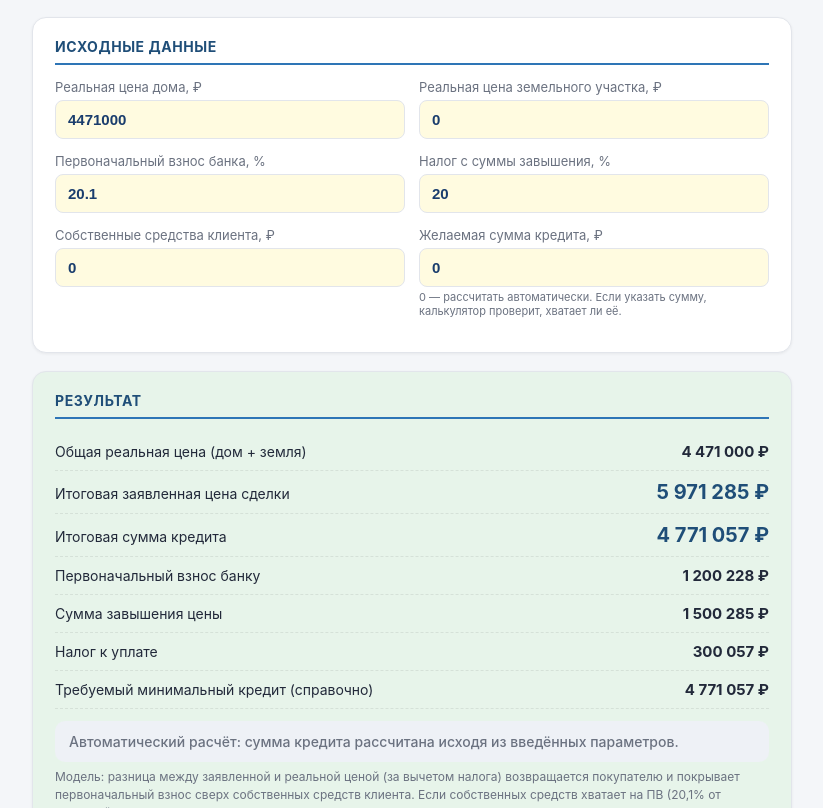
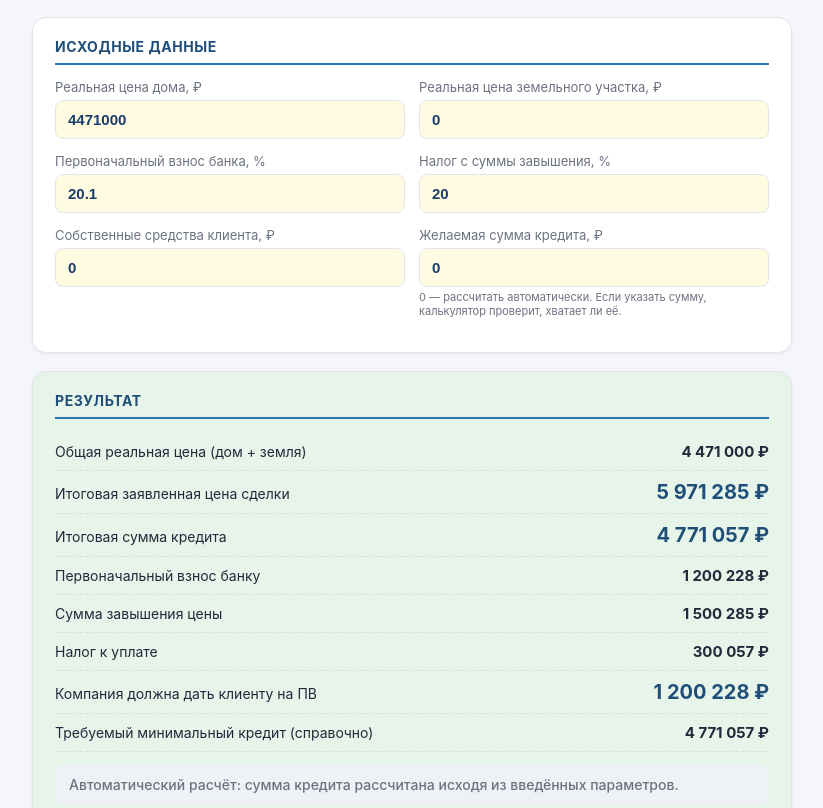
Before and after one commit to mikeyushkevich/Dom_bez_pv, a plain HTML site: page index.html in a window 1280 px wide. Shown: the part 117-925 px from the top of the page, without its empty margins (228-1051 px from the left). Drawn offline with Linux system fonts and the light colour scheme.

Commit message:
index.html

```diff
--- a/index.html
+++ b/index.html
@@ -155,6 +155,7 @@
     <div class="result-line"><span>Первоначальный взнос банку</span><span class="val" id="dpFinal">—</span></div>
     <div class="result-line"><span>Сумма завышения цены</span><span class="val" id="markupFinal">—</span></div>
     <div class="result-line"><span>Налог к уплате</span><span class="val" id="taxFinal">—</span></div>
+    <div class="result-line big"><span>Компания должна дать клиенту на ПВ</span><span class="val" id="companyGives">—</span></div>
     <div class="result-line"><span>Требуемый минимальный кредит (справочно)</span><span class="val" id="lReq">—</span></div>
     <div id="statusBox" class="status-box status-neutral">Введите желаемую сумму кредита выше нуля, чтобы увидеть проверку.</div>
     <p class="note">Модель: разница между заявленной и реальной ценой (за вычетом налога) возвращается покупателю и покрывает первоначальный взнос сверх собственных средств клиента. Если собственных средств хватает на ПВ (20,1% от реальной цены дома+земли), завышение и налог не применяются — они не могут быть отрицательными.<br>
@@ -195,18 +196,18 @@ function calc(){
   }
 
   let dFinal, lFinal;
-  if (enoughOwnFunds){
-    dFinal = R;
-  } else if (loanInput === 0){
+  if (loanInput === 0){
     dFinal = dReq;
+    lFinal = lReq;
   } else {
     dFinal = loanInput / (1 - pv);
+    lFinal = loanInput;
   }
-  lFinal = (loanInput === 0) ? lReq : loanInput;
 
   const dpFinal = pv * dFinal;
   const markupFinal = Math.max(dFinal - R, 0);
   const taxFinal = t * markupFinal;
+  const companyGives = Math.max(dpFinal - F, 0);
 
   document.getElementById('rTotal').textContent = fmt(R);
   document.getElementById('dFinal').textContent = fmt(dFinal);
@@ -214,6 +215,7 @@ function calc(){
   document.getElementById('dpFinal').textContent = fmt(dpFinal);
   document.getElementById('markupFinal').textContent = fmt(markupFinal);
   document.getElementById('taxFinal').textContent = fmt(taxFinal);
+  document.getElementById('companyGives').textContent = fmt(companyGives);
   document.getElementById('lReq').textContent = fmt(lReq);
 
   const box = document.getElementById('statusBox');
```
